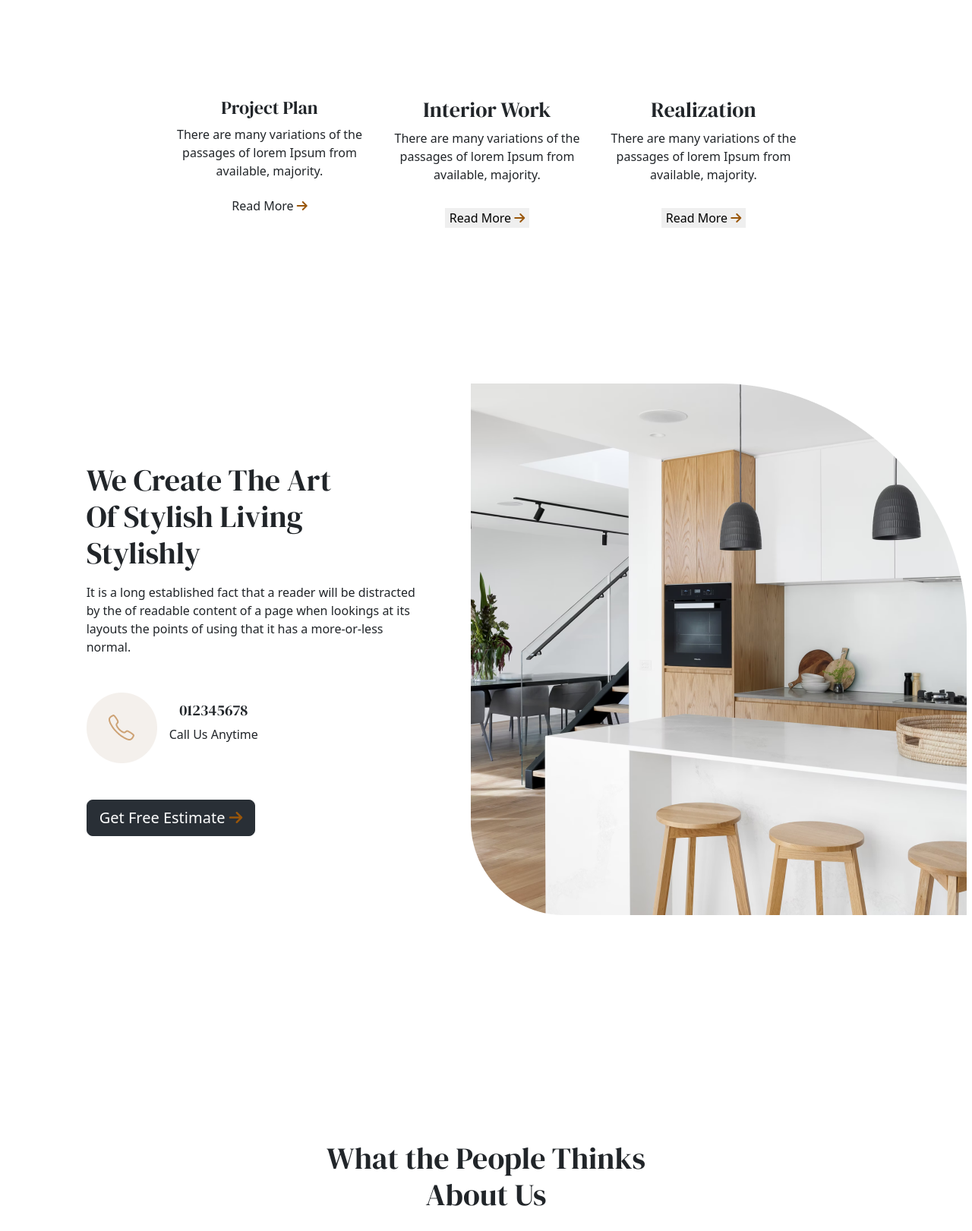
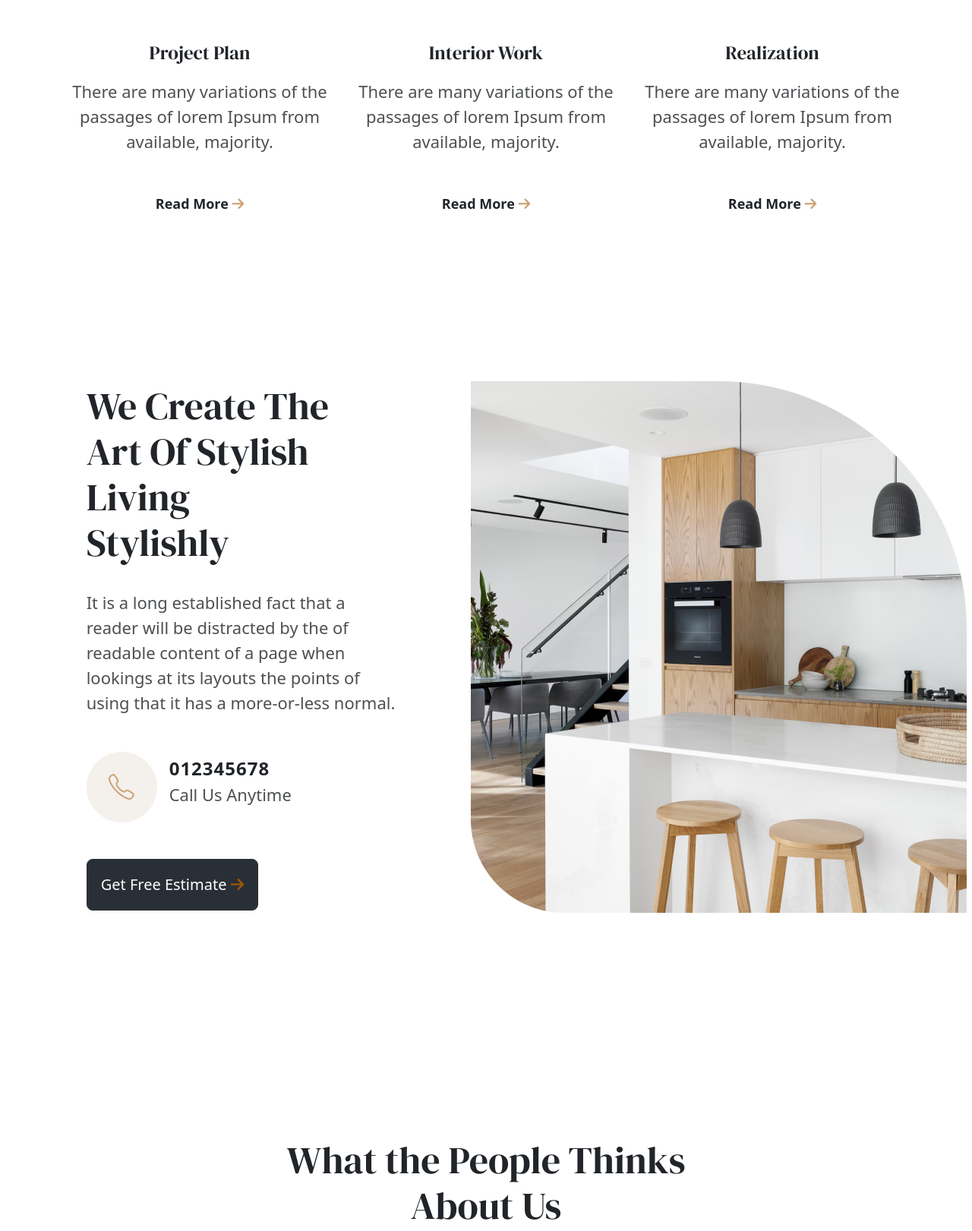
Before and after one commit to abdullah-al-mohammad/interior, a website: page index.html in a window 1280 px wide. Shown: the part 1020-2641 px from the top of the page at 76% size. Drawn offline with nearby package versions, Linux system fonts and the light colour scheme.

Commit message:
home project and living section completed but all button will be same its working

```diff
--- a/index.html
+++ b/index.html
@@ -27,7 +27,7 @@
             <img src="images/Logo.png" alt="">
             <img src="images/Interno.png" alt="">
           </a>
-              <div class="collapse navbar-collapse" id="navbarTogglerDemo03">
+          <div class="collapse navbar-collapse" id="navbarTogglerDemo01">
             <ul class="navbar-nav ms-auto mb-2 mb-lg-0">
               <li class="nav-item">
                 <a class="nav-link active" aria-current="page" href="#">Home</a>
@@ -50,7 +50,9 @@
             </ul>
             <form class="d-flex align-items-center" role="search">
               <!-- <input class="form-control me-2" type="search" placeholder="Search" aria-label="Search"> -->
+              <a href="">
                 <img src="./images/Search.svg" alt="">
+              </a>
             </form>
           </div>
         </div>
@@ -62,11 +64,11 @@
       <section id="home">
         <div class="container">
           <div class="home-img">
-            <div class="home-unique py-5">
+            <div class="home-unique">
               <h1 class="display-1 text-capitalize">let your home <br> be unique</h1>
               <p>There are many variations of the brr passages of <br>
                 lorem Ipsum from available, majority.</p>
-              <button type="button" class="btn btn-primary btn-lg">Get Started <span><i class="fa-solid fa-arrow-right" style="color: #CDA274;"></i></span></button>
+              <button type="button" class="btn btn-primary btn-lg text-capitalize">get started <span><i class="fa-solid fa-arrow-right" style="color: #CDA274;"></i></span></button>
             </div>
           </div>
         </div>
@@ -75,26 +77,30 @@
 
       <section id="project">
         <div class="container">
-          <div class="row row-cols-1 row-cols-xl-4 justify-content-center">
-            <div class="card text-center mb-3" style="width: 18rem;">
+          <div class="row row-cols-1 row-cols-xl-5 justify-content-evenly">
+            <div class="card text-center mb-3" style="width: 23rem;">
               <div class="card-body">
-                <h4 class="card-title">Project Plan</h4>
-                <p class="card-text">There are many variations of the passages of lorem Ipsum from
+                <h3 class="card-title mb-3 pb-1 text-capitalize">project Plan</h3>
+                <p class="card-text mb-5">There are many variations of the passages of lorem Ipsum from
                   available, majority.</p>
-                <a href="#" class="btn btn-primary text-dark bg-transparent border-0">Read More <i class="fa-solid fa-arrow-right" style="color: #99560a;"></i></a>
+                <a href="#" class="btn btn-primary text-dark bg-transparent border-0 fw-semibold text-capitalize">read more <i class="fa-solid fa-arrow-right"></i></a>
               </div>
             </div>
-            <div class="text-center">
-              <h3>Interior Work</h3>
-              <p>There are many variations of the <br> passages of lorem Ipsum from
+            <div class="card text-center mb-3" style="width: 23rem;">
+              <div class="card-body">
+                <h3 class="card-title mb-3 pb-1 text-capitalize">interior work</h3>
+                <p class="card-text mb-5">There are many variations of the passages of lorem Ipsum from
                   available, majority.</p>
-                <button class="border-0 mt-3">Read More <span> <i class="fa-solid fa-arrow-right" style="color: #99560a;"></i></span></button>
+                <a href="#" class="btn btn-primary text-dark bg-transparent border-0 fw-semibold text-capitalize">read more <i class="fa-solid fa-arrow-right"></i></a>
               </div>
-            <div class="text-center">
-              <h3>Realization</h3>
-              <p>There are many variations of the passages of lorem Ipsum from
+            </div>
+            <div class="card text-center mb-3" style="width: 23rem;">
+              <div class="card-body">
+                <h3 class="card-title mb-3 pb-1 text-capitalize">realization</h3>
+                <p class="card-text mb-5">There are many variations of the passages of lorem Ipsum from
                   available, majority.</p>
-                <button class="border-0 mt-3">Read More <span> <i class="fa-solid fa-arrow-right" style="color: #99560a;"></i></span></button>
+                <a href="#" class="btn btn-primary text-dark bg-transparent border-0 fw-semibold text-capitalize">read more <i class="fa-solid fa-arrow-right"></i></a>
+              </div>
             </div>
           </div>
         </div>
@@ -102,28 +108,30 @@
 
       <!-- living style -->
 
-      <section id="home" class="container">
+      <section id="living-style">
+        <div class="container">
           <div class="row justify-content-evenly align-items-center">
-          <div class="col col-xl-5 text-center text-xl-start">
-            <h1>We Create The Art <br>
-            Of Stylish Living <br>
+            <div class="col col-lg-5 text-center text-lg-start">
+              <h1 class="mb-4 pb-2 text-capitalize col-lg-10">we create the art
+              of stylish living <br>
               Stylishly</h1>
-            <p class="mt-3">It is a long established fact that a reader will be distracted by the of readable content of a page
+              <p class="fw-normal mb-5 col-lg-11">It is a long established fact that a reader will be distracted by the of readable content of a page
                 when lookings at its layouts the points of using
                 that it has a more-or-less normal.</p>
-              <div class="d-flex align-items-center justify-content-center justify-content-xl-start text-center mt-5">
+              <div class="d-flex align-items-center justify-content-center justify-content-lg-start justify-content-xl-start text-center">
                 <div>
                   <img src="./images/Call Icon.png" alt="">
                 </div>
-                <div class="ms-3">
-                  <h5>012345678</h5>
-                  <p>Call Us Anytime</p>
+                <div class="ms-3 call text-start text-capitalize">
+                  <span>012345678</span>
+                  <p>call Us anytime</p>
                 </div>
               </div>
-              <button type="button" class="btn btn-primary btn-lg mt-5">Get Free Estimate <span><i class="fa-solid fa-arrow-right" style="color: #99560a;"></i></span></button>
+              <button type="button" class="btn btn-primary btn-lg mt-5 text-capitalize">get free estimate <span><i class="fa-solid fa-arrow-right" style="color: #99560a;"></i></span></button>
             </div>
-            <div class="col col-xl-6 text-center text-xl-start mt-5 mt-xl-0 d-none d-sm-block">
+              <div class="col col-lg-6 text-center text-xl-start mt-5 mt-xl-0 d-none d-sm-block">
                 <img class="" src="./images/living.png" alt="">
+              </div>
           </div>
         </div>
       </section>
--- a/sass/_home.scss
+++ b/sass/_home.scss
@@ -1,3 +1,4 @@
+@import "./utility/color";
 #home{
    .home-img{
     background-image: url(../images/banner.png);
@@ -5,5 +6,19 @@
     background-size: cover;
     background-repeat: no-repeat;
     padding: 208px 0 208px 52px;
+    border-radius: 30px;
+    h1{
+      margin-bottom: 18px;
+      line-height: 81.25px;
+      color: $primary2;
+    }
+    p{
+      margin-bottom: 21px;
+    }
+    button{
+      box-shadow: 0px 10px 20px 0px #C0C0C059;
+      border-radius: 18px;
+
+    }
    }
 }
--- /dev/null
+++ b/sass/_living-style.scss
@@ -0,0 +1,20 @@
+@import "./utility/text";
+
+#living-style{
+    p{
+        font-size: $heading4;
+        line-height: 33px;
+        color: #4D5053;
+    }
+    .call{
+        span{
+            font-size: 24px;
+            line-height: 36px;
+            font-weight: 700;
+            letter-spacing: 1px;
+        }
+    }
+    button{
+        padding: 18px;
+    }
+}
--- /dev/null
+++ b/sass/_project-plan.scss
@@ -0,0 +1,20 @@
+// font style
+#project{
+    .card{
+        .card-body{
+            a{
+                font-size: 18px;
+                line-height: 23.5px;
+                i{
+                    color: $primary1;
+                }
+            }
+            p{
+                font-size: 22px;
+                line-height: 33px;
+                color: #4D5053;
+                ;
+            }
+        }
+    }
+}
--- a/sass/_variables.scss
+++ b/sass/_variables.scss
@@ -632,10 +632,10 @@ $line-height-base:            1.5 !default;
 $line-height-sm:              1.25 !default;
 $line-height-lg:              2 !default;
 
-$h1-font-size:                $font-size-base * 2.5 !default;
-$h2-font-size:                $font-size-base * 2 !default;
-$h3-font-size:                $font-size-base * 1.75 !default;
-$h4-font-size:                $font-size-base * 1.5 !default;
+$h1-font-size:                $font-size-base * 3.125 !default;
+$h2-font-size:                $font-size-base * 2.188 !default;
+$h3-font-size:                $font-size-base * 1.563 !default;
+$h4-font-size:                $font-size-base * 1.375 !default;
 $h5-font-size:                $font-size-base * 1.25 !default;
 $h6-font-size:                $font-size-base !default;
 // scss-docs-end font-variables
@@ -667,7 +667,7 @@ $display-font-sizes: (
   3: 4rem,
   4: 3.5rem,
   5: 3rem,
-  6: 2.5rem
+  6: 2.5rem,
 ) !default;
 
 $display-font-family: null !default;
@@ -791,7 +791,7 @@ $table-variants: (
 $input-btn-padding-y:         .375rem !default;
 $input-btn-padding-x:         .75rem !default;
 $input-btn-font-family:       null !default;
-$input-btn-font-size:         $font-size-base !default;
+$input-btn-font-size:         1.125 !default;
 $input-btn-line-height:       $line-height-base !default;
 
 $input-btn-focus-width:         $focus-ring-width !default;
@@ -804,8 +804,8 @@ $input-btn-padding-y-sm:      .25rem !default;
 $input-btn-padding-x-sm:      .5rem !default;
 $input-btn-font-size-sm:      $font-size-sm !default;
 
-$input-btn-padding-y-lg:      .5rem !default;
-$input-btn-padding-x-lg:      1rem !default;
+$input-btn-padding-y-lg:      1.625rem !default;
+$input-btn-padding-x-lg:      3.375rem !default;
 $input-btn-font-size-lg:      $font-size-lg !default;
 
 $input-btn-border-width:      var(--#{$prefix}border-width) !default;
@@ -1160,8 +1160,8 @@ $zindex-levels: (
 // scss-docs-start nav-variables
 $nav-link-padding-y:                .5rem !default;
 $nav-link-padding-x:                1rem !default;
-$nav-link-font-size:                null !default;
-$nav-link-font-weight:              null !default;
+$nav-link-font-size:                1.25rem !default;
+$nav-link-font-weight:              400 !default;
 $nav-link-color:                    var(--#{$prefix}link-color) !default;
 $nav-link-hover-color:              var(--#{$prefix}link-hover-color) !default;
 $nav-link-transition:               color .15s ease-in-out, background-color .15s ease-in-out, border-color .15s ease-in-out !default;
--- a/sass/custom.scss
+++ b/sass/custom.scss
@@ -34,3 +34,6 @@
 // 8. Add additional custom code here
 @import "section";
 @import "home";
+@import "project-plan";
+@import "living-style";
+@import "utility/text";
--- a/sass/utility/_color.scss
+++ b/sass/utility/_color.scss
@@ -2,3 +2,4 @@
 
 $primary1: #CDA274;
 $primary2: #292F36;
+$primary3: #F4F0EC;
--- /dev/null
+++ b/sass/utility/_text.scss
@@ -0,0 +1,6 @@
+$heading1: 50px;
+$heading2: 35px;
+$heading3: 25px;
+$heading4: 22px;
+$heading5: 20px;
+$heading6: 18px;
```
Also changed, not shown: css/custom.css, 2 other files. Lines whose indentation alone changed are shown as unchanged.
